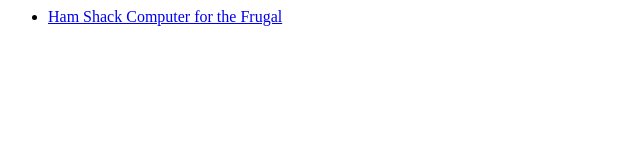
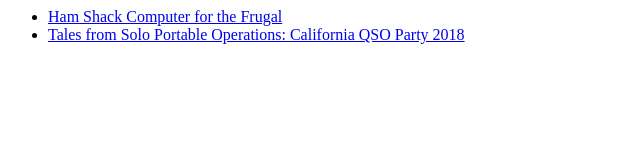
Before and after one commit to tnalpgge/presentations, a plain HTML site: page index.html in a window 1280 px wide. Shown: the whole page, without its empty margins (0-640 px from the left). Drawn offline with Linux system fonts and the light colour scheme.

Commit message:
Threaten to add another presentation

```diff
--- a/index.html
+++ b/index.html
@@ -9,6 +9,12 @@
           Ham Shack Computer for the Frugal
         </a>
       </li>
+      <li>
+        <a href="cqp-2018/">
+          Tales from Solo Portable Operations:
+          California QSO Party 2018
+        </a>
+      </li>
     </ul>
   </body>
 </html>
```
